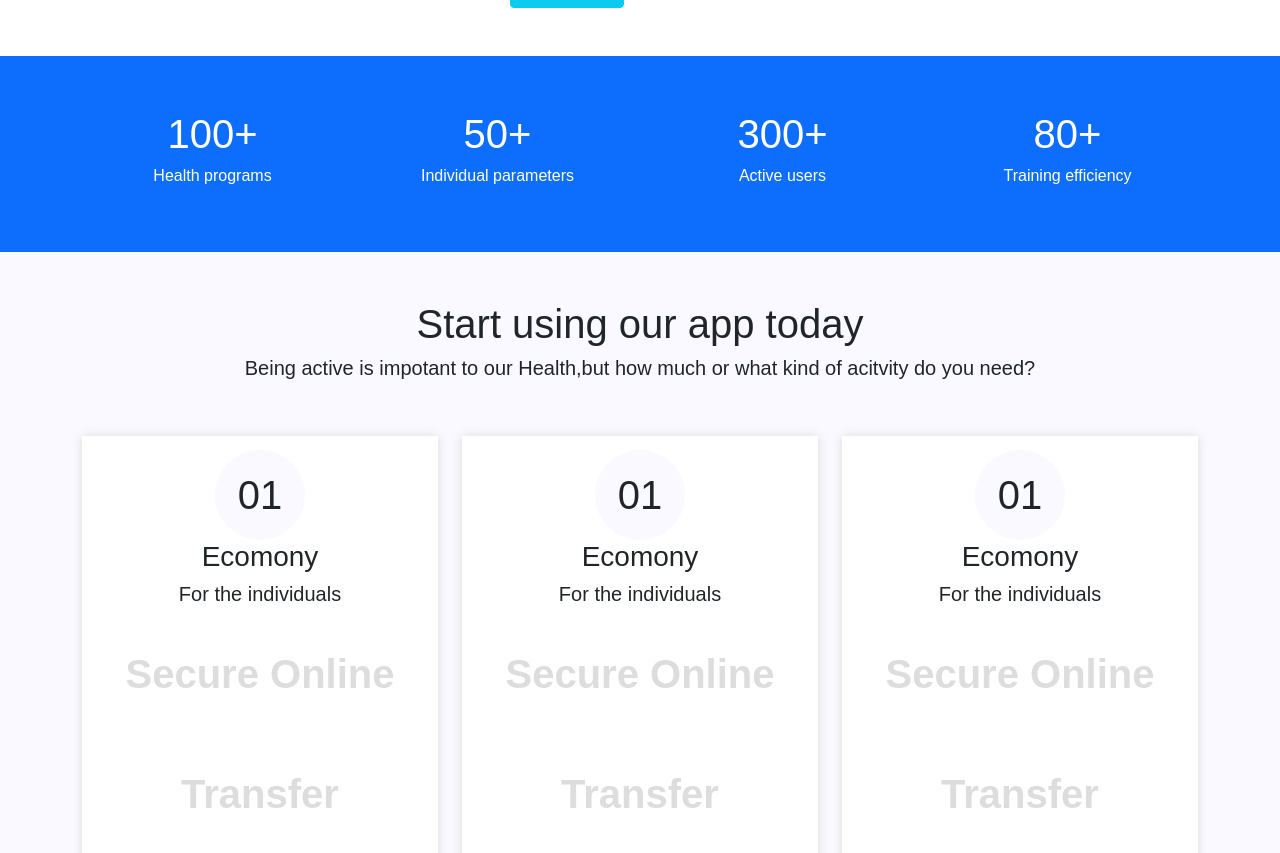
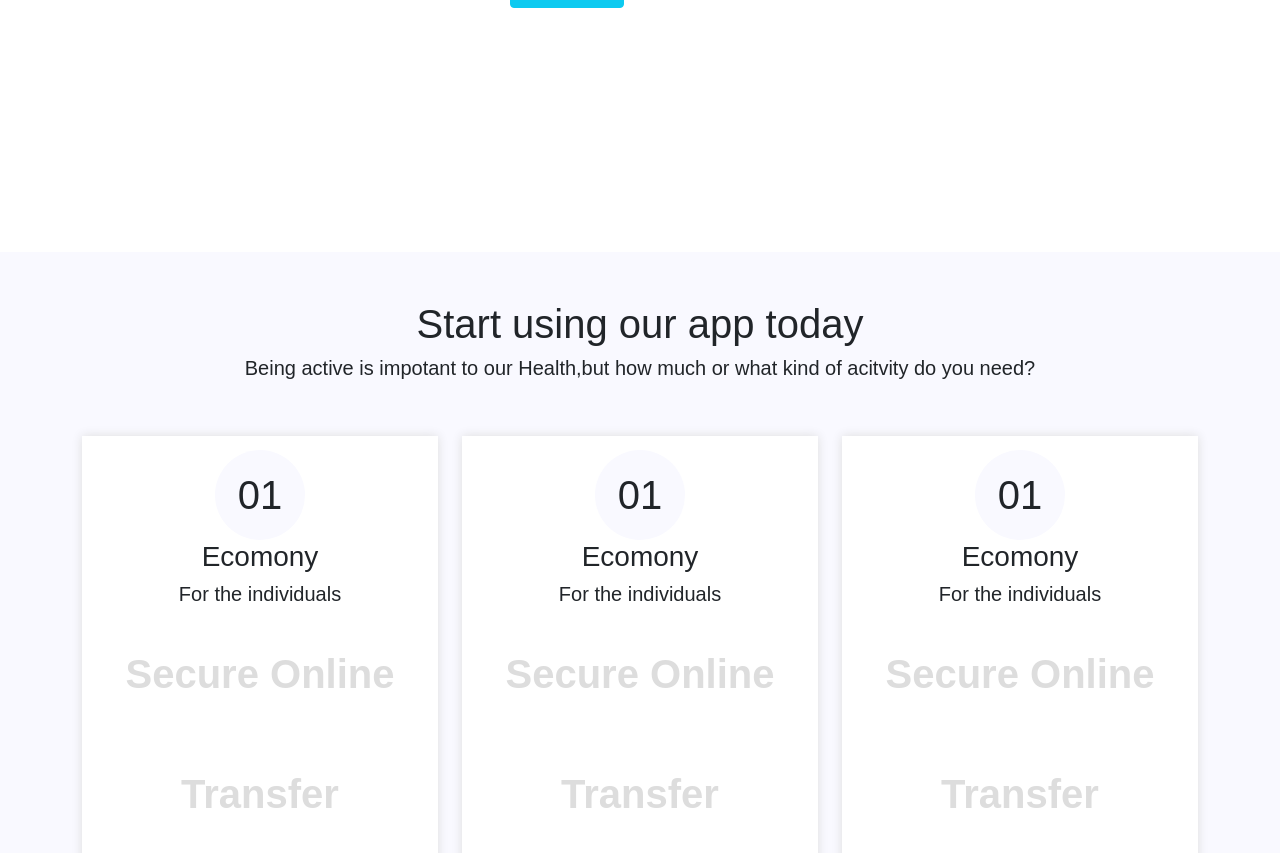
Before and after one commit to Mehedi17061/class-22-project, a plain HTML site: page index.html in a window 1280 px wide. Shown: the part 998-1851 px from the top of the page. Drawn offline with nearby package versions, Linux system fonts and the light colour scheme.

Commit message:
Update index.html

```diff
--- a/index.html
+++ b/index.html
@@ -148,7 +148,7 @@
 
 
 
-      <div class="counter-section py-5 bg-primary text-white text-center">
+      <div class="counter-section py-5  text-white text-center">
         <div class="container">
             <div class="row">
 
```
